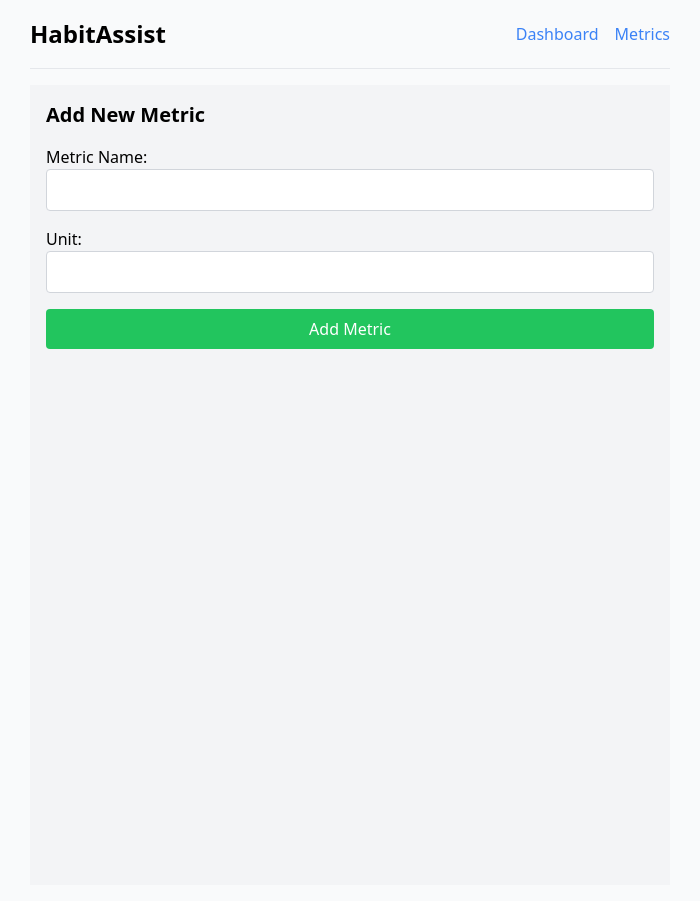
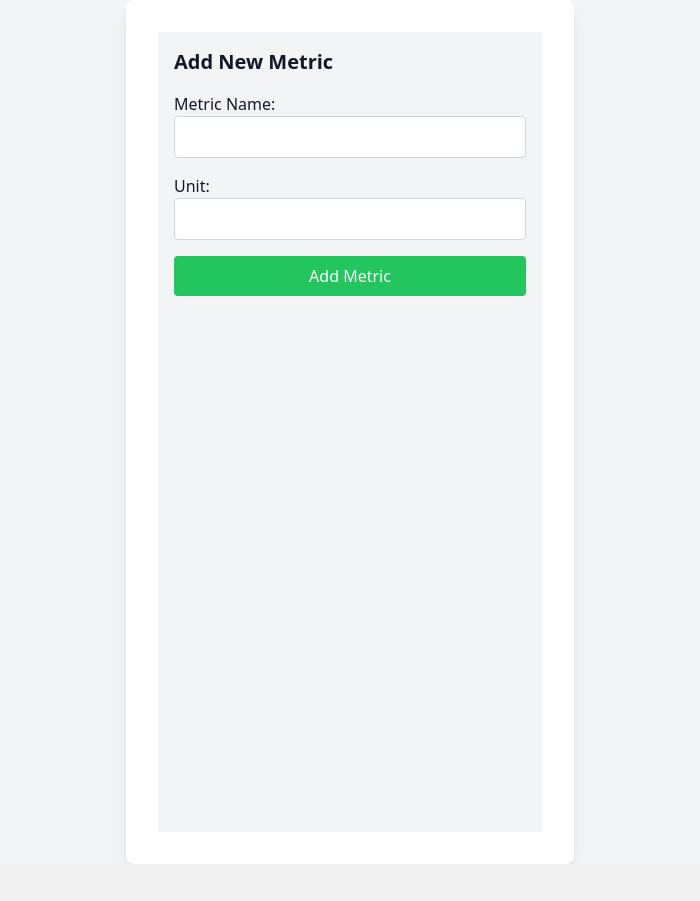
Before and after one commit to Gmunson02/habitassist, a Next.js app: page /metrics/new in a window 1280 px wide. Shown: the whole page, without its empty margins (290-990 px from the left). After the commit the page ends 864 px from the top, so only its background shows below. Built offline with nearby package versions, Linux system fonts and the light colour scheme.

Commit message:
big update

```diff
--- a/app/globals.css
+++ /dev/null
@@ -1,11 +0,0 @@
-/* styles/globals.css */
-
-@tailwind base;
-@tailwind components;
-@tailwind utilities;
-
-html, body {
-  margin: 0;
-  padding: 0;
-  min-height: 100%;
-}
--- a/components/Layout.js
+++ b/components/Layout.js
@@ -1,52 +1,10 @@
 // components/Layout.js
-import Link from 'next/link';
-
 export default function Layout({ children }) {
   return (
-    <div style={styles.container}>
-      <header style={styles.header}>
-        <h1 style={styles.title}>HabitAssist</h1>
-        <nav>
-          <Link href="/dashboard" style={styles.link}>Dashboard</Link>
-          <Link href="/metrics" style={styles.link}>Metrics</Link>
-        </nav>
-      </header>
-      <main style={styles.main}>{children}</main>
+    <div className="flex items-center justify-center min-h-screen bg-gray-100 dark:bg-gray-900 text-gray-900 dark:text-gray-100">
+      <main className="w-full max-w-md bg-white dark:bg-gray-800 p-8 rounded-lg shadow-lg">
+        {children}
+      </main>
     </div>
   );
 }
-
-const styles = {
-  container: {
-    display: 'flex',
-    flexDirection: 'column',
-    alignItems: 'center',
-    minHeight: '100vh',
-    padding: '1rem',
-    backgroundColor: '#f9fafb',
-  },
-  header: {
-    width: '100%',
-    maxWidth: '640px',
-    display: 'flex',
-    justifyContent: 'space-between',
-    alignItems: 'center',
-    paddingBottom: '1rem',
-    borderBottom: '1px solid #e5e7eb',
-    marginBottom: '1rem',
-  },
-  title: {
-    fontSize: '1.5rem',
-    fontWeight: 'bold',
-  },
-  link: {
-    marginLeft: '1rem',
-    color: '#3b82f6',
-    textDecoration: 'none',
-  },
-  main: {
-    width: '100%',
-    maxWidth: '640px',
-    flexGrow: 1,
-  },
-};
--- a/pages/_app.js
+++ b/pages/_app.js
@@ -1,4 +1,5 @@
-import '../app/globals.css';
+// pages/_app.js
+import '../styles/globals.css';
 
 function MyApp({ Component, pageProps }) {
   return <Component {...pageProps} />;
--- a/pages/dashboard.js
+++ b/pages/dashboard.js
@@ -1,72 +1,107 @@
 // pages/dashboard.js
 import { useEffect, useState } from 'react';
 import Layout from '../components/Layout';
+import { useRouter } from 'next/router';
 import axios from 'axios';
-import { checkAuth } from '../utils/auth';
+import Link from 'next/link';
 
 export default function Dashboard() {
-  const [isAuthenticated, setIsAuthenticated] = useState(false);
   const [metrics, setMetrics] = useState([]);
-  const [error, setError] = useState('');
+  const [recentEntries, setRecentEntries] = useState([]);
+  const router = useRouter();
 
   useEffect(() => {
-    console.log("Dashboard useEffect triggered");
+    const token = localStorage.getItem('token');
+    console.log("Token retrieved from localStorage in Dashboard:", token); // Debug log for token
 
-    const userIsAuthenticated = checkAuth();
-    if (userIsAuthenticated) {
-      setIsAuthenticated(true);
+    if (!token) {
+      router.replace('/login'); // Use replace to avoid additional history entries
+      return;
+    }
 
-      // Fetch metrics data after confirming authentication
-      const fetchMetrics = async () => {
-        try {
-          const token = localStorage.getItem('token'); // Retrieve token
-          const response = await axios.get('/api/metrics/getMetrics', {
-            headers: { Authorization: `Bearer ${token}` } // Attach token as Bearer
-          });
-          setMetrics(response.data.metrics); // Assuming response contains a 'metrics' array
-          console.log("Fetched metrics data:", response.data);
-        } catch (err) {
-          console.error("Error fetching metrics:", err);
-          setError("Unable to load metrics. Please try again.");
+    const fetchDashboardData = async () => {
+      try {
+        // Fetch metrics
+        const metricsResponse = await axios.get('/api/metrics/getMetrics', {
+          headers: { Authorization: `Bearer ${token}` },
+        });
+        console.log("Metrics Response:", metricsResponse.data); // Log metrics response data
+        setMetrics(metricsResponse.data.metrics);
+
+        // Fetch recent entries
+        const entriesResponse = await axios.get('/api/metrics/getEntries', {
+          headers: { Authorization: `Bearer ${token}` },
+          params: { limit: 5 }, // Adjust the limit as needed
+        });
+        console.log("Entries Response:", entriesResponse.data); // Log entries response data
+        setRecentEntries(entriesResponse.data.entries);
+      } catch (error) {
+        console.error("Error fetching dashboard data:", error); // Log full error object
+        if (error.response && error.response.status === 401) {
+          console.warn("Received 401 Unauthorized - Redirecting to login"); // Specific log for 401
+          router.replace('/login');
         }
-      };
+      }
+    };
 
-      fetchMetrics();
-    } else {
-      console.warn("User not authenticated, redirecting to login");
-    }
-  }, []);
-
-  if (!isAuthenticated) {
-    return null; // Render nothing if user is not authenticated
-  }
+    fetchDashboardData();
+  }, [router]);
 
   return (
     <Layout>
-      <div className="p-4 min-h-screen bg-gray-100 dark:bg-gray-900 dark:text-gray-100">
-        <h2 className="text-2xl font-bold mb-6 text-center">Dashboard</h2>
+      <h2 className="text-2xl font-bold mb-6 text-center">Welcome to your dashboard</h2>
 
-        {error && <p className="text-red-500 text-center">{error}</p>}
-
+      {/* Metrics Summary */}
+      <div className="space-y-4 mb-8">
+        <h3 className="text-xl font-semibold">Your Metrics</h3>
         {metrics.length > 0 ? (
-          <div className="space-y-4">
+          <ul className="space-y-4">
             {metrics.map((metric) => (
-              <div
-                key={metric.id}
-                className="bg-white dark:bg-gray-800 p-4 rounded shadow"
-              >
-                <h3 className="text-lg font-semibold">{metric.metricName}</h3>
-                <p className="text-sm text-gray-600 dark:text-gray-400">
-                  Unit: {metric.unit}
-                </p>
-              </div>
+              <li key={metric.id} className="bg-gray-100 dark:bg-gray-800 p-4 rounded shadow">
+                <span className="font-semibold">{metric.metricName}</span>
+                <span className="text-sm text-gray-500 dark:text-gray-400"> ({metric.unit})</span>
+                <Link href={`/metrics/${metric.id}/entries`} className="ml-4 text-blue-500 hover:underline">
+                  View Entries
+                </Link>
+              </li>
             ))}
-          </div>
+          </ul>
         ) : (
-          <p className="text-center text-gray-600 dark:text-gray-400">
-            No metrics to display.
+          <p className="text-gray-600 dark:text-gray-400">
+            No metrics found. <Link href="/metrics/new" className="text-blue-500 hover:underline">Add a new metric</Link>
           </p>
         )}
+      </div>
+
+      {/* Recent Entries */}
+      <div className="space-y-4 mb-8">
+        <h3 className="text-xl font-semibold">Recent Entries</h3>
+        {recentEntries.length > 0 ? (
+          <ul className="space-y-4">
+            {recentEntries.map((entry) => (
+              <li key={entry.id} className="bg-gray-100 dark:bg-gray-800 p-4 rounded shadow">
+                <p>
+                  <span className="font-semibold">{entry.metricName}</span> on {entry.entryDate}: {entry.value} {entry.unit}
+                </p>
+                <Link href={`/metrics/${entry.metricId}/entries`} className="text-blue-500 hover:underline">
+                  View All Entries
+                </Link>
+              </li>
+            ))}
+          </ul>
+        ) : (
+          <p className="text-gray-600 dark:text-gray-400">No recent entries found.</p>
+        )}
+      </div>
+
+      {/* Navigation Links */}
+      <div className="flex flex-col space-y-4">
+        <Link href="/metrics/new" className="block w-full bg-green-500 text-white py-2 rounded text-center hover:bg-green-600">
+          Add New Metric
+        </Link>
+        <Link href="/metrics" className="block w-full bg-blue-500 text-white py-2 rounded text-center hover:bg-blue-600">
+          View All Metrics
+        </Link>
       </div>
     </Layout>
   );
--- a/pages/login.js
+++ b/pages/login.js
@@ -16,11 +16,8 @@ export default function Login() {
     try {
       const response = await axios.post('/api/auth/login', { username, password });
       const token = response.data.token;
+      localStorage.setItem('token', token);
 
-      // Explicitly convert to string to avoid array/JSON issues
-      localStorage.setItem('token', String(token));
-
-      // Redirect to the Dashboard
       router.push('/dashboard');
     } catch (err) {
       setError('Invalid username or password');
@@ -51,10 +48,7 @@ export default function Login() {
             />
           </div>
           {error && <p className="text-red-500">{error}</p>}
-          <button
-            type="submit"
-            className="w-full bg-blue-500 text-white py-2 rounded hover:bg-blue-600"
-          >
+          <button className="w-full bg-blue-500 text-white py-2 rounded hover:bg-blue-600 dark:bg-blue-700 dark:hover:bg-blue-600">
             Login
           </button>
         </form>
--- a/pages/metrics/index.js
+++ b/pages/metrics/index.js
@@ -10,10 +10,7 @@ export default function Metrics() {
   useEffect(() => {
     const fetchMetrics = async () => {
       try {
-        const token = localStorage.getItem('token'); // Retrieve token as a plain string
-        console.log("Token retrieved from localStorage:", token); // Debug log for token
-
-        // Proceed with the API call using the token in the header
+        const token = localStorage.getItem('token');
         const response = await axios.get('/api/metrics/getMetrics', {
           headers: { Authorization: `Bearer ${token}` },
         });
@@ -28,23 +25,16 @@ export default function Metrics() {
 
   return (
     <Layout>
-      <div className="p-4 min-h-screen bg-gray-100 dark:bg-gray-900 dark:text-gray-100">
-        <h2 className="text-xl font-semibold mb-4">Your Metrics</h2>
+      <h2 className="text-xl font-semibold mb-4 text-center">Your Metrics</h2>
       <ul className="space-y-4">
         {metrics.map((metric) => (
-            <li
-              key={metric.id}
-              className="flex justify-between items-center bg-white dark:bg-gray-800 p-4 rounded shadow"
-            >
+          <li key={metric.id} className="flex justify-between items-center bg-white dark:bg-gray-800 p-4 rounded shadow">
             <span>{metric.metricName}</span>
             <div>
-                <Link href={`/metrics/${metric.id}/entries`} className="text-blue-500 hover:text-blue-600 mr-4">
+              <Link href={`/metrics/${metric.id}/entries`} className="text-blue-500 hover:text-blue-600 dark:text-blue-400 dark:hover:text-blue-500">
                 View Entries
               </Link>
-                <button
-                  onClick={() => handleDelete(metric.id)}
-                  className="text-red-500 hover:text-red-600"
-                >
+              <button className="text-red-500 hover:text-red-600 ml-4">
                 Delete
               </button>
             </div>
@@ -54,7 +44,6 @@ export default function Metrics() {
       <Link href="/metrics/new" className="block w-full bg-green-500 text-white py-2 mt-4 rounded text-center hover:bg-green-600">
         Add New Metric
       </Link>
-      </div>
     </Layout>
   );
 }
--- /dev/null
+++ b/styles/globals.css
@@ -0,0 +1,23 @@
+/* styles/globals.css */
+@tailwind base;
+@tailwind components;
+@tailwind utilities;
+
+html, body {
+  margin: 0;
+  padding: 0;
+  min-height: 100%;
+  transition: background-color 0.3s, color 0.3s;
+}
+
+body {
+  background-color: #f0f0f0;
+  color: #333;
+}
+
+@media (prefers-color-scheme: dark) {
+  body {
+    background-color: #181818;
+    color: #f0f0f0;
+  }
+}
```
Also changed, not shown: app/layout.tsx (deleted, +0 -22 lines), pages/api/metrics/getEntries.js (+29 -23 lines). Lines whose indentation alone changed are shown as unchanged.
